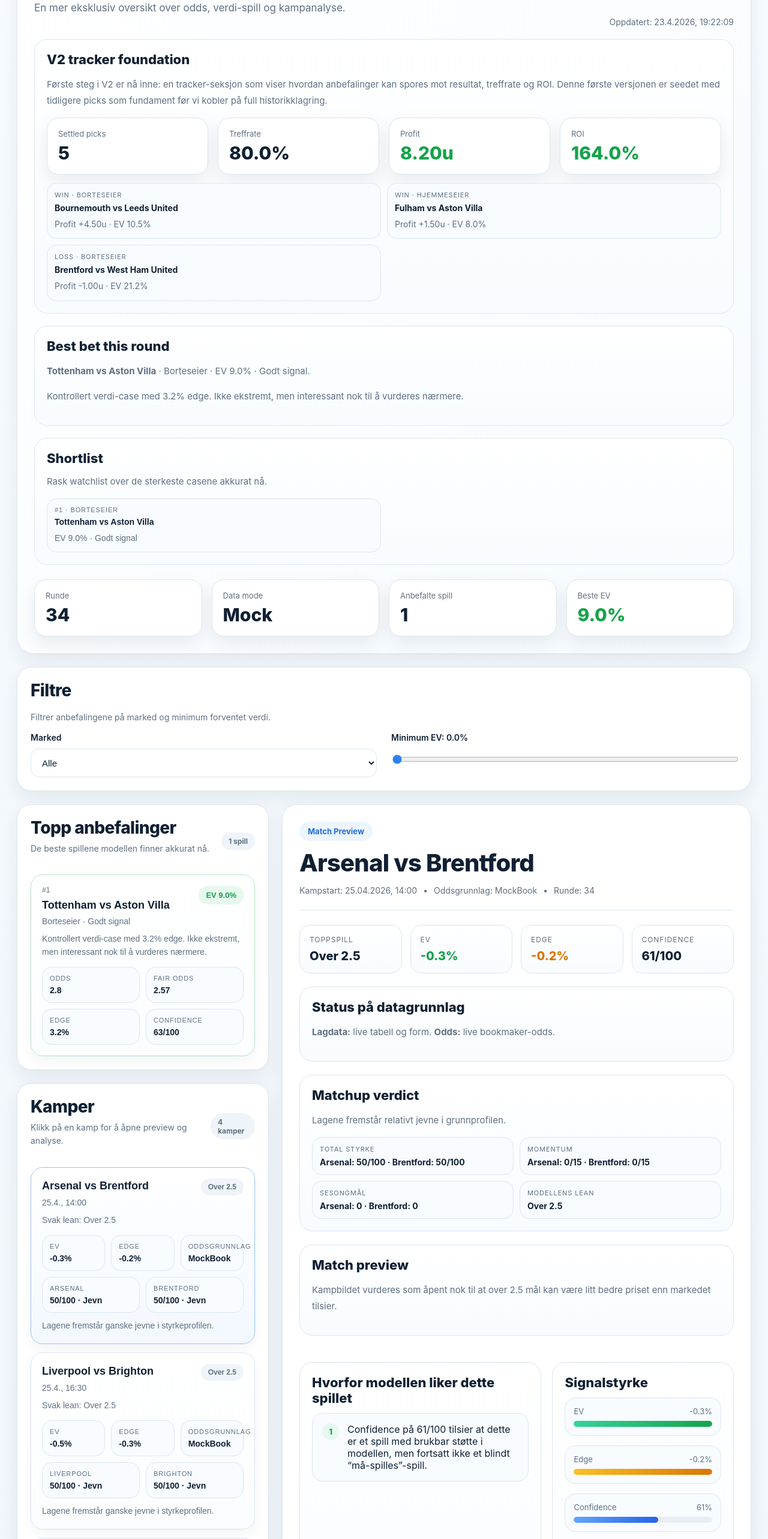
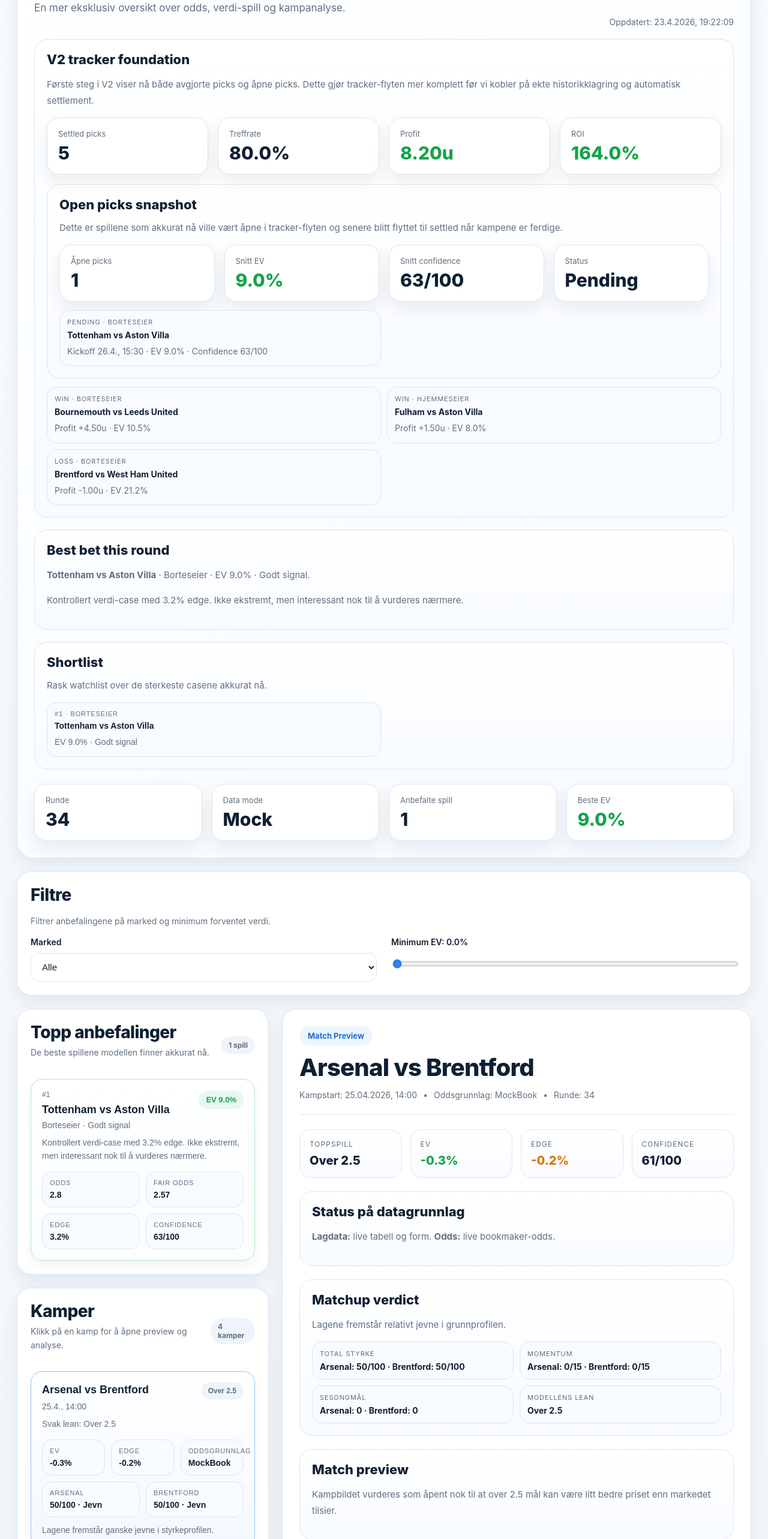
Before and after one commit to hakonnilsen157-commits/PL-betting-model, a Next.js app in the folder pl-vercel-v1/: page / in a window 1280 px wide. Shown: the part 160-2726 px from the top of the page at 60% size. Built offline with nearby package versions, Linux system fonts and the light colour scheme.

Commit message:
Add open picks layer to V2 tracker foundation

```diff
--- a/pl-vercel-v1/app/page.tsx
+++ b/pl-vercel-v1/app/page.tsx
@@ -95,6 +95,16 @@ type TrackerRow = {
   expectedValue: number;
   won: boolean;
   profit: number;
+};
+
+type PendingTrackerRow = {
+  fixtureId: string;
+  match: string;
+  market: string;
+  odds: number;
+  confidence: number;
+  expectedValue: number;
+  kickoff: string;
 };
 
 function pct(v?: number) {
@@ -305,6 +315,18 @@ export default function Page() {
 
   const shortlist = useMemo(() => filteredRecommendations.slice(0, 3), [filteredRecommendations]);
   const trackerRows = useMemo(() => buildTrackerRows(), []);
+  const pendingTrackerRows = useMemo<PendingTrackerRow[]>(() => {
+    return filteredRecommendations.slice(0, 5).map((rec) => ({
+      fixtureId: rec.fixtureId,
+      match: rec.match,
+      market: formatMarket(rec.market),
+      odds: rec.bookmakerOdds,
+      confidence: rec.confidence,
+      expectedValue: rec.expectedValue,
+      kickoff: rec.kickoff,
+    }));
+  }, [filteredRecommendations]);
+
   const trackerSummary = useMemo(() => {
     const total = trackerRows.length;
     const wins = trackerRows.filter((row) => row.won).length;
@@ -313,6 +335,13 @@ export default function Page() {
     const roi = staked > 0 ? profit / staked : 0;
     return { total, wins, hitRate: total > 0 ? wins / total : 0, profit, roi };
   }, [trackerRows]);
+
+  const pendingSummary = useMemo(() => {
+    const total = pendingTrackerRows.length;
+    const avgConfidence = total > 0 ? pendingTrackerRows.reduce((sum, row) => sum + row.confidence, 0) / total : 0;
+    const avgEv = total > 0 ? pendingTrackerRows.reduce((sum, row) => sum + row.expectedValue, 0) / total : 0;
+    return { total, avgConfidence, avgEv };
+  }, [pendingTrackerRows]);
 
   const selectedFixture = useMemo(() => {
     if (!data?.fixtures?.length) return null;
@@ -359,9 +388,7 @@ export default function Page() {
 
           <div className="updated-at">
             Oppdatert:{' '}
-            {data?.generatedAt
-              ? new Date(data.generatedAt).toLocaleString('no-NO')
-              : '–'}
+            {data?.generatedAt ? new Date(data.generatedAt).toLocaleString('no-NO') : '–'}
           </div>
         </div>
 
@@ -378,8 +405,9 @@ export default function Page() {
         <div className="info-panel" style={{ marginTop: 20 }}>
           <h3>V2 tracker foundation</h3>
           <p>
-            Første steg i V2 er nå inne: en tracker-seksjon som viser hvordan anbefalinger kan spores mot resultat, treffrate og ROI. Denne første versjonen er seedet med tidligere picks som fundament før vi kobler på full historikklagring.
+            Første steg i V2 viser nå både avgjorte picks og åpne picks. Dette gjør tracker-flyten mer komplett før vi kobler på ekte historikklagring og automatisk settlement.
           </p>
+
           <div className="summary-grid" style={{ marginTop: 14 }}>
             <div className="summary-card">
               <div className="summary-label">Settled picks</div>
@@ -398,6 +426,48 @@ export default function Page() {
               <div className="summary-value green">{pct(trackerSummary.roi)}</div>
             </div>
           </div>
+
+          <div className="info-panel" style={{ marginTop: 16 }}>
+            <h3>Open picks snapshot</h3>
+            <p className="section-subtitle">
+              Dette er spillene som akkurat nå ville vært åpne i tracker-flyten og senere blitt flyttet til settled når kampene er ferdige.
+            </p>
+            <div className="summary-grid" style={{ marginTop: 14 }}>
+              <div className="summary-card">
+                <div className="summary-label">Åpne picks</div>
+                <div className="summary-value">{pendingSummary.total}</div>
+              </div>
+              <div className="summary-card">
+                <div className="summary-label">Snitt EV</div>
+                <div className="summary-value green">{pct(pendingSummary.avgEv)}</div>
+              </div>
+              <div className="summary-card">
+                <div className="summary-label">Snitt confidence</div>
+                <div className="summary-value">{pendingSummary.avgConfidence.toFixed(0)}/100</div>
+              </div>
+              <div className="summary-card">
+                <div className="summary-label">Status</div>
+                <div className="summary-value">Pending</div>
+              </div>
+            </div>
+
+            <div className="metrics-grid" style={{ marginTop: 14 }}>
+              {pendingTrackerRows.length === 0 ? (
+                <div className="empty-box">Ingen åpne picks akkurat nå innenfor filtrene.</div>
+              ) : (
+                pendingTrackerRows.map((row) => (
+                  <div key={`${row.fixtureId}-pending`} className="metric-pill" style={{ textAlign: 'left' }}>
+                    <div className="metric-pill-label">Pending · {row.market}</div>
+                    <div className="metric-pill-value">{row.match}</div>
+                    <div className="section-subtitle" style={{ marginTop: 8 }}>
+                      Kickoff {formatDate(row.kickoff)} · EV {pct(row.expectedValue)} · Confidence {row.confidence.toFixed(0)}/100
+                    </div>
+                  </div>
+                ))
+              )}
+            </div>
+          </div>
+
           <div className="metrics-grid" style={{ marginTop: 14 }}>
             {trackerRows.slice(0, 3).map((row) => (
               <div key={row.fixtureId} className="metric-pill" style={{ textAlign: 'left' }}>
@@ -478,11 +548,7 @@ export default function Page() {
         <div className="filters-grid">
           <div>
             <label className="field-label">Marked</label>
-            <select
-              value={marketFilter}
-              onChange={(e) => setMarketFilter(e.target.value)}
-              className="select-input"
-            >
+            <select value={marketFilter} onChange={(e) => setMarketFilter(e.target.value)} className="select-input">
               <option value="all">Alle</option>
               <option value="home">Hjemmeseier</option>
               <option value="draw">Uavgjort</option>
@@ -496,15 +562,7 @@ export default function Page() {
 
           <div>
             <label className="field-label">Minimum EV: {pct(minEV)}</label>
-            <input
-              type="range"
-              min={0}
-              max={0.25}
-              step={0.005}
-              value={minEV}
-              onChange={(e) => setMinEV(Number(e.target.value))}
-              className="range-input"
-            />
+            <input type="range" min={0} max={0.25} step={0.005} value={minEV} onChange={(e) => setMinEV(Number(e.target.value))} className="range-input" />
           </div>
         </div>
       </section>
@@ -525,12 +583,7 @@ export default function Page() {
                 <div className="empty-box">Ingen anbefalinger passer filtrene akkurat nå. Prøv lavere EV-filter eller et annet marked.</div>
               ) : (
                 filteredRecommendations.slice(0, 10).map((rec, idx) => (
-                  <button
-                    key={`${rec.fixtureId}-${rec.market}`}
-                    onClick={() => setSelectedFixtureId(String(rec.fixtureId))}
-                    className="recommendation-card"
-                    style={cardBorderClass(rec.expectedValue)}
-                  >
+                  <button key={`${rec.fixtureId}-${rec.market}`} onClick={() => setSelectedFixtureId(String(rec.fixtureId))} className="recommendation-card" style={cardBorderClass(rec.expectedValue)}>
                     <div className="rec-topline">
                       <div>
                         <div className="rec-rank">#{idx + 1}</div>
@@ -540,27 +593,13 @@ export default function Page() {
                       <div className="ev-pill">EV {pct(rec.expectedValue)}</div>
                     </div>
 
-                    <div className="section-subtitle" style={{ marginTop: 10 }}>
-                      {buildRecommendationSummary(rec)}
-                    </div>
+                    <div className="section-subtitle" style={{ marginTop: 10 }}>{buildRecommendationSummary(rec)}</div>
 
                     <div className="metrics-grid">
-                      <div className="metric-pill">
-                        <div className="metric-pill-label">Odds</div>
-                        <div className="metric-pill-value">{rec.bookmakerOdds}</div>
-                      </div>
-                      <div className="metric-pill">
-                        <div className="metric-pill-label">Fair odds</div>
-                        <div className="metric-pill-value">{rec.fairOdds}</div>
-                      </div>
-                      <div className="metric-pill">
-                        <div className="metric-pill-label">Edge</div>
-                        <div className="metric-pill-value">{pct(rec.edge)}</div>
-                      </div>
-                      <div className="metric-pill">
-                        <div className="metric-pill-label">Confidence</div>
-                        <div className="metric-pill-value">{rec.confidence.toFixed(0)}/100</div>
-                      </div>
+                      <div className="metric-pill"><div className="metric-pill-label">Odds</div><div className="metric-pill-value">{rec.bookmakerOdds}</div></div>
+                      <div className="metric-pill"><div className="metric-pill-label">Fair odds</div><div className="metric-pill-value">{rec.fairOdds}</div></div>
+                      <div className="metric-pill"><div className="metric-pill-label">Edge</div><div className="metric-pill-value">{pct(rec.edge)}</div></div>
+                      <div className="metric-pill"><div className="metric-pill-label">Confidence</div><div className="metric-pill-value">{rec.confidence.toFixed(0)}/100</div></div>
                     </div>
                   </button>
                 ))
@@ -586,72 +625,33 @@ export default function Page() {
                 const strengthDiff = homeStrength - awayStrength;
 
                 return (
-                  <button
-                    key={fixture.id}
-                    onClick={() => setSelectedFixtureId(String(fixture.id))}
-                    className={`fixture-card ${active ? 'active' : ''}`}
-                  >
+                  <button key={fixture.id} onClick={() => setSelectedFixtureId(String(fixture.id))} className={`fixture-card ${active ? 'active' : ''}`}>
                     <div className="fixture-topline">
                       <div>
-                        <h3 className="match-name">
-                          {fixture.homeTeam} vs {fixture.awayTeam}
-                        </h3>
+                        <h3 className="match-name">{fixture.homeTeam} vs {fixture.awayTeam}</h3>
                         <div className="fixture-kickoff">{formatDate(fixture.kickoff)}</div>
                       </div>
-                      <div className="badge-soft">
-                        {formatMarket(fixture.topRecommendation?.market)}
-                      </div>
+                      <div className="badge-soft">{formatMarket(fixture.topRecommendation?.market)}</div>
+                    </div>
+
+                    <div className="section-subtitle" style={{ marginTop: 10 }}>{buildFixtureVerdict(fixture)}</div>
+
+                    <div className="metrics-grid three">
+                      <div className="metric-pill"><div className="metric-pill-label">EV</div><div className="metric-pill-value">{pct(fixture.topRecommendation?.expectedValue)}</div></div>
+                      <div className="metric-pill"><div className="metric-pill-label">Edge</div><div className="metric-pill-value">{pct(fixture.topRecommendation?.edge)}</div></div>
+                      <div className="metric-pill"><div className="metric-pill-label">Oddsgrunnlag</div><div className="metric-pill-value">{oddsSourceLabel(fixture.latestOdds?.bookmaker)}</div></div>
+                    </div>
+
+                    <div className="metrics-grid" style={{ marginTop: 10 }}>
+                      <div className="metric-pill"><div className="metric-pill-label">{fixture.homeTeam}</div><div className="metric-pill-value">{homeStrength}/100 · {strengthLabel(homeStrength)}</div></div>
+                      <div className="metric-pill"><div className="metric-pill-label">{fixture.awayTeam}</div><div className="metric-pill-value">{awayStrength}/100 · {strengthLabel(awayStrength)}</div></div>
                     </div>
 
                     <div className="section-subtitle" style={{ marginTop: 10 }}>
-                      {buildFixtureVerdict(fixture)}
+                      {strengthDiff >= 8 ? `${fixture.homeTeam} har et tydeligere grunnsignal i totalbildet.` : strengthDiff <= -8 ? `${fixture.awayTeam} ser sterkere ut i totalbildet før pris vurderes.` : 'Lagene fremstår ganske jevne i styrkeprofilen.'}
                     </div>
 
-                    <div className="metrics-grid three">
-                      <div className="metric-pill">
-                        <div className="metric-pill-label">EV</div>
-                        <div className="metric-pill-value">
-                          {pct(fixture.topRecommendation?.expectedValue)}
-                        </div>
-                      </div>
-                      <div className="metric-pill">
-                        <div className="metric-pill-label">Edge</div>
-                        <div className="metric-pill-value">
-                          {pct(fixture.topRecommendation?.edge)}
-                        </div>
-                      </div>
-                      <div className="metric-pill">
-                        <div className="metric-pill-label">Oddsgrunnlag</div>
-                        <div className="metric-pill-value">
-                          {oddsSourceLabel(fixture.latestOdds?.bookmaker)}
-                        </div>
-                      </div>
-                    </div>
-
-                    <div className="metrics-grid" style={{ marginTop: 10 }}>
-                      <div className="metric-pill">
-                        <div className="metric-pill-label">{fixture.homeTeam}</div>
-                        <div className="metric-pill-value">{homeStrength}/100 · {strengthLabel(homeStrength)}</div>
-                      </div>
-                      <div className="metric-pill">
-                        <div className="metric-pill-label">{fixture.awayTeam}</div>
-                        <div className="metric-pill-value">{awayStrength}/100 · {strengthLabel(awayStrength)}</div>
-                      </div>
-                    </div>
-
-                    <div className="section-subtitle" style={{ marginTop: 10 }}>
-                      {strengthDiff >= 8
-                        ? `${fixture.homeTeam} har et tydeligere grunnsignal i totalbildet.`
-                        : strengthDiff <= -8
-                        ? `${fixture.awayTeam} ser sterkere ut i totalbildet før pris vurderes.`
-                        : 'Lagene fremstår ganske jevne i styrkeprofilen.'}
-                    </div>
-
-                    {usingModelOdds ? (
-                      <div className="section-subtitle" style={{ marginTop: 10 }}>
-                        Viser modellodds fordi live bookmaker-feed er utilgjengelig akkurat nå.
-                      </div>
-                    ) : null}
+                    {usingModelOdds ? <div className="section-subtitle" style={{ marginTop: 10 }}>Viser modellodds fordi live bookmaker-feed er utilgjengelig akkurat nå.</div> : null}
                   </button>
                 );
               })}
@@ -659,11 +659,7 @@ export default function Page() {
           </section>
         </div>
 
-        <MatchDetailPanel
-          fixture={selectedFixture}
-          recommendations={selectedRecommendations}
-          source={data?.source}
-        />
+        <MatchDetailPanel fixture={selectedFixture} recommendations={selectedRecommendations} source={data?.source} />
       </section>
     </main>
   );
```
